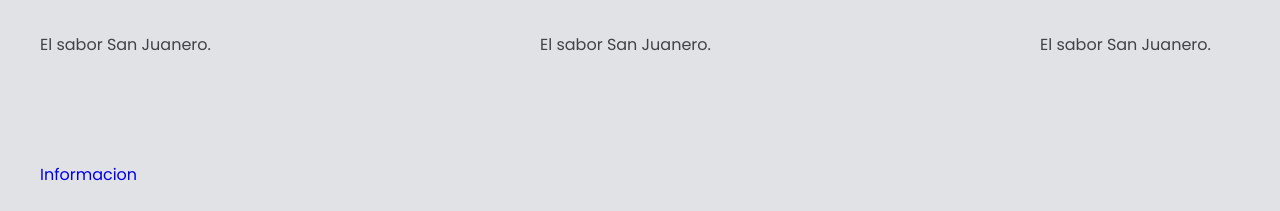
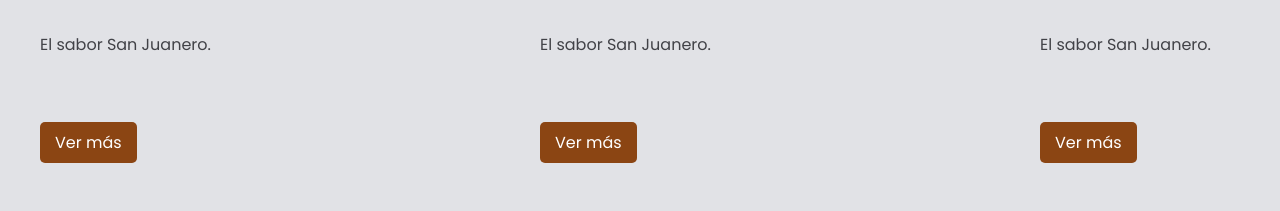
Before and after one commit to AllanT949/AllanT949.github.io, a plain HTML site: page index.html in a window 1280 px wide. Shown: the part 1164-1375 px from the top of the page. Drawn offline with Linux system fonts and the light colour scheme.

Commit message:
Update index.html

```diff
--- a/index.html
+++ b/index.html
@@ -40,7 +40,6 @@
     <img class="coffe-img" src="images/bg2.png" alt="">
 
     <div class="coffe-content container">
-
         <h2>Los diferentes tipos de cafe</h2>
         <p class="txt-p">
             Le ofrecemos cafe latte, Americano,lungo.
@@ -54,6 +53,7 @@
                 <p>
                     El sabor San Juanero.
                 </p>
+                <a href="https://www.youtube.com/watch?v=h5e6mtk8CYs" class="coffee-button">Ver más</a>
             </div>
             <div class="coffe-1">
                 <img src="images/c2.png" alt="" width="200" height="300">
@@ -61,6 +61,7 @@
                 <p>
                     El sabor San Juanero.
                 </p>
+                <a href="https://www.youtube.com/watch?v=4gGkNUxYDBg" class="coffee-button">Ver más</a>
             </div>
             <div class="coffe-1">
                 <img src="images/c3.png" alt="" width="200" height="300">
@@ -68,12 +69,30 @@
                 <p>
                     El sabor San Juanero.
                 </p>
+                <a href="https://www.youtube.com/watch?v=aaX11wvi0xY" class="coffee-button">Ver más</a>
             </div>
         </div>
         <a href="https://royalcoffee.com/product/3427097000012985241/">Informacion</a>
-
     </div>
 </section>
+
+<style>
+  .coffee-button {
+    display: inline-block;
+    margin-top: 10px;
+    background-color: #8B4513;
+    color: white;
+    padding: 8px 15px;
+    text-decoration: none;
+    border-radius: 5px;
+    transition: background-color 0.3s ease;
+  }
+
+  .coffee-button:hover {
+    background-color: #A0522D;
+  }
+</style>
+
 
 
 
```
Lines whose indentation alone changed are shown as unchanged.
